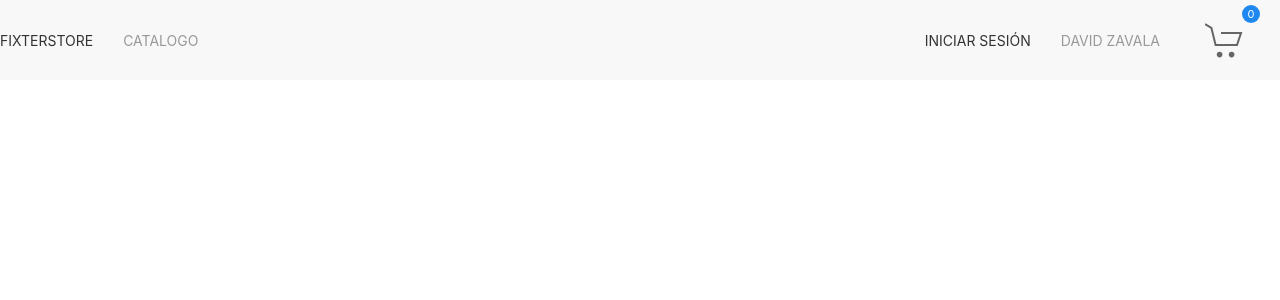
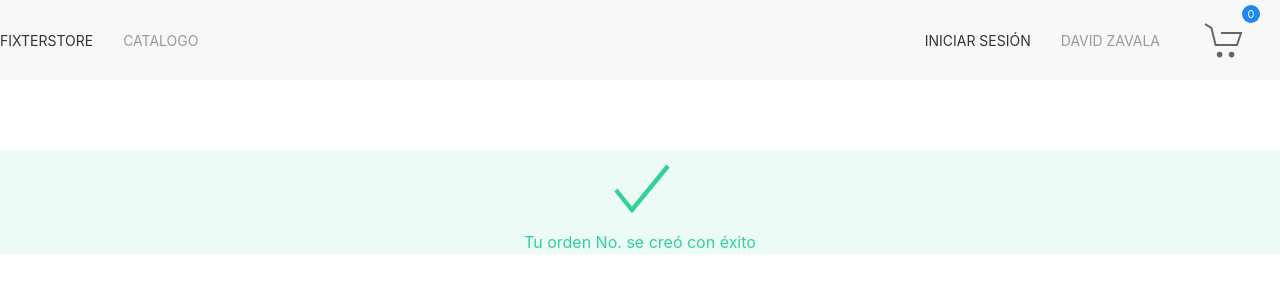
Before and after one commit to DeividZavala/redux-ecommerce, a React app: page /confirmation in a window 1280 px wide. Shown: the top 300 px of the page. Built offline with nearby package versions, Linux system fonts and the light colour scheme.

Commit message:
showing success message

```diff
--- a/db.json
+++ b/db.json
@@ -30,6 +30,90 @@
       "card": "bd03d8d23e52a394ab12e50cde5e7660572f9692e42251033fcc11ee26a7446c",
       "paid": true,
       "id": "VgFIqeU"
+    },
+    {
+      "cart": {
+        "items": [
+          {
+            "desc": "una mierda mejor que lo que estaba",
+            "name": "Leffe Ruby",
+            "price": 100,
+            "images": "https://cdn.shopify.com/s/files/1/1176/1532/products/LEFRU-B-750-1_large_87a3052f-6f69-4174-8ac5-d3c6490daf6e_grande.jpg?v=1546439842",
+            "id": "GhngIA6",
+            "quantity": 5
+          },
+          {
+            "id": "1",
+            "name": "Lagrimas Negras",
+            "price": 40,
+            "images": "https://cdn.shopify.com/s/files/1/1176/1532/products/Thumbnail-plp_lagrimas_negras_large.jpg?v=1536770228",
+            "description": "Chela lagrimas negras",
+            "desc": "esto esta bien pinche bello, vale verga dice el xavi",
+            "quantity": 3
+          }
+        ],
+        "total": 620,
+        "quantity": 8
+      },
+      "card": "bd03d8d23e52a394ab12e50cde5e7660572f9692e42251033fcc11ee26a7446c",
+      "paid": true,
+      "id": "wr-lrd_"
+    },
+    {
+      "cart": {
+        "items": [
+          {
+            "desc": "una mierda mejor que lo que estaba",
+            "name": "Leffe Ruby",
+            "price": 100,
+            "images": "https://cdn.shopify.com/s/files/1/1176/1532/products/LEFRU-B-750-1_large_87a3052f-6f69-4174-8ac5-d3c6490daf6e_grande.jpg?v=1546439842",
+            "id": "GhngIA6",
+            "quantity": 5
+          },
+          {
+            "id": "1",
+            "name": "Lagrimas Negras",
+            "price": 40,
+            "images": "https://cdn.shopify.com/s/files/1/1176/1532/products/Thumbnail-plp_lagrimas_negras_large.jpg?v=1536770228",
+            "description": "Chela lagrimas negras",
+            "desc": "esto esta bien pinche bello, vale verga dice el xavi",
+            "quantity": 3
+          }
+        ],
+        "total": 620,
+        "quantity": 8
+      },
+      "card": "bd03d8d23e52a394ab12e50cde5e7660572f9692e42251033fcc11ee26a7446c",
+      "paid": true,
+      "id": "pwCEsls"
+    },
+    {
+      "cart": {
+        "items": [
+          {
+            "desc": "una mierda mejor que lo que estaba",
+            "name": "Leffe Ruby",
+            "price": 100,
+            "images": "https://cdn.shopify.com/s/files/1/1176/1532/products/LEFRU-B-750-1_large_87a3052f-6f69-4174-8ac5-d3c6490daf6e_grande.jpg?v=1546439842",
+            "id": "GhngIA6",
+            "quantity": 5
+          },
+          {
+            "id": "1",
+            "name": "Lagrimas Negras",
+            "price": 40,
+            "images": "https://cdn.shopify.com/s/files/1/1176/1532/products/Thumbnail-plp_lagrimas_negras_large.jpg?v=1536770228",
+            "description": "Chela lagrimas negras",
+            "desc": "esto esta bien pinche bello, vale verga dice el xavi",
+            "quantity": 3
+          }
+        ],
+        "total": 620,
+        "quantity": 8
+      },
+      "card": "bd03d8d23e52a394ab12e50cde5e7660572f9692e42251033fcc11ee26a7446c",
+      "paid": true,
+      "id": "Hoft3xd"
     }
   ],
   "products": [
--- a/src/Router.js
+++ b/src/Router.js
@@ -1,15 +1,17 @@
-import React from 'react';
-import {Switch, Route} from 'react-router-dom';
-import NewProductContiner from './components/NewProduct/NewProductContainer';
-import ListProductsContainer from './components/ListProducts/ListProductsContainer';
-import EditProductContainer from './components/EditProduct/EditProductContainer';
-import Checkout from './components/Checkout';
+import React from "react";
+import { Switch, Route } from "react-router-dom";
+import NewProductContiner from "./components/NewProduct/NewProductContainer";
+import ListProductsContainer from "./components/ListProducts/ListProductsContainer";
+import EditProductContainer from "./components/EditProduct/EditProductContainer";
+import Checkout from "./components/Checkout";
+import Confirmation from "./components/Confirmation";
 
 export default () => (
-    <Switch>
-        <Route exact path="/new-product" component={NewProductContiner} />
-        <Route path="/all-products" component={ListProductsContainer}/>
-        <Route path="/edit/:id" component={EditProductContainer}/>
-        <Route path="/checkout" component={Checkout} />
-    </Switch>
-)
+  <Switch>
+    <Route exact path="/new-product" component={NewProductContiner} />
+    <Route path="/all-products" component={ListProductsContainer} />
+    <Route path="/edit/:id" component={EditProductContainer} />
+    <Route path="/checkout" component={Checkout} />
+    <Route path="/confirmation" component={Confirmation} />
+  </Switch>
+);
--- a/src/components/Checkout.js
+++ b/src/components/Checkout.js
@@ -31,7 +31,7 @@ function Checkout({ doPayment, items, total, quantity, history }) {
 
   function onDoPayment() {
     doPayment(card).then(order => {
-      history.push("/all-products");
+      history.push("/confirmation");
     });
   }
 
--- a/src/components/Confirmation.js
+++ b/src/components/Confirmation.js
@@ -1,4 +1,21 @@
 import React from "react";
 import { connect } from "react-redux";
 
-function Confirmation() {}
+function Confirmation({ orders }) {
+  const orderIds = Object.keys(orders);
+  const currentOrderId = orderIds[orderIds.length - 1];
+  return (
+    <div className="uk-section">
+      <div className="uk-container uk-alert-success">
+        <div>
+          <span uk-icon="icon:check; ratio: 4" />
+        </div>
+        <div>Tu orden No. {currentOrderId} se creó con éxito</div>
+      </div>
+    </div>
+  );
+}
+
+const mstp = state => state;
+
+export default connect(mstp)(Confirmation);
--- a/src/redux/ducks/order.js
+++ b/src/redux/ducks/order.js
@@ -27,7 +27,8 @@ export let doPayment = card => (dispatch, getState) => {
     .digest("hex");
   let order = { cart, card, paid: true };
   console.log(order);
-  return axios.post("http://localhost:3004/orders", order).then(order => {
+  return axios.post("http://localhost:3004/orders", order).then(res => {
+    const { data: order } = res;
     dispatch(doPaymentSuccess(order));
     return order;
   });
```
